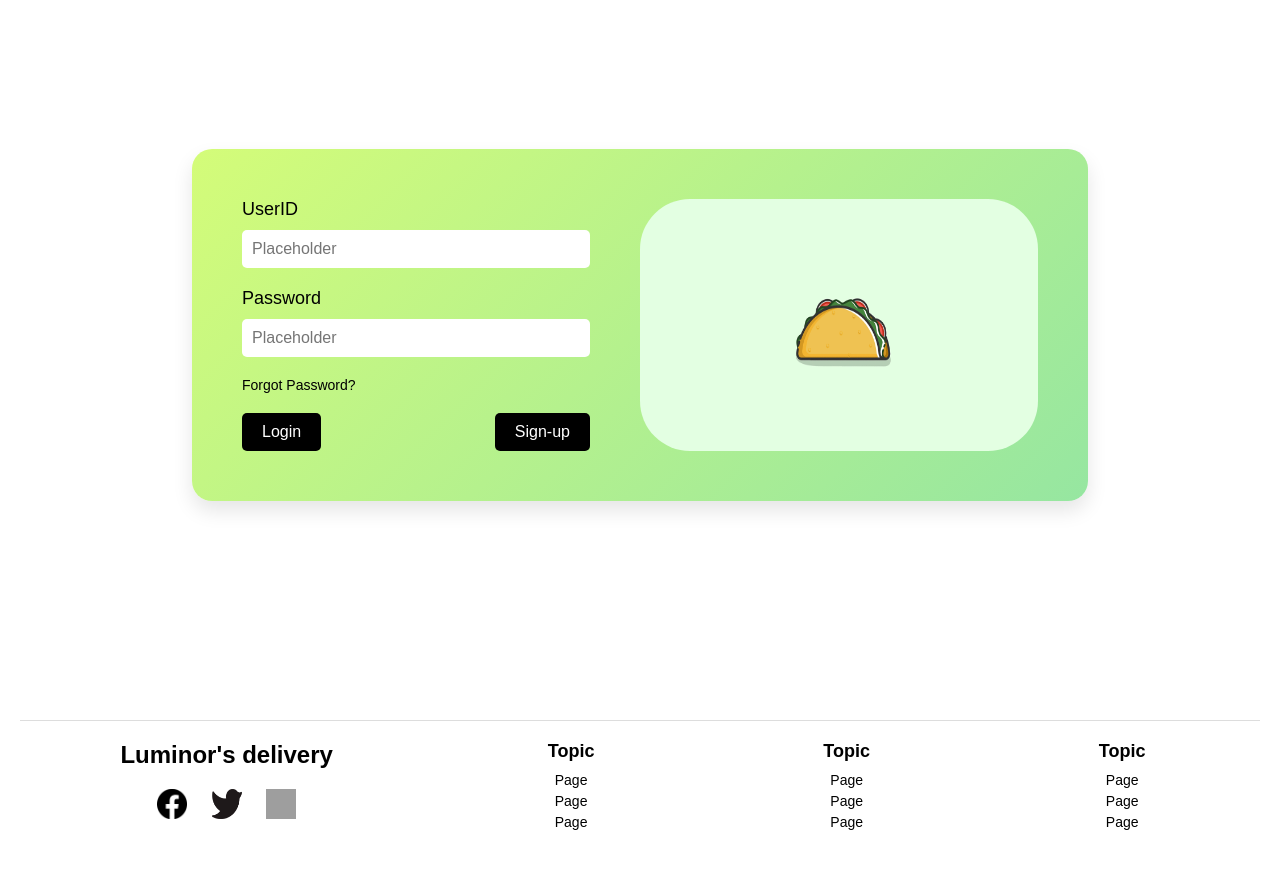
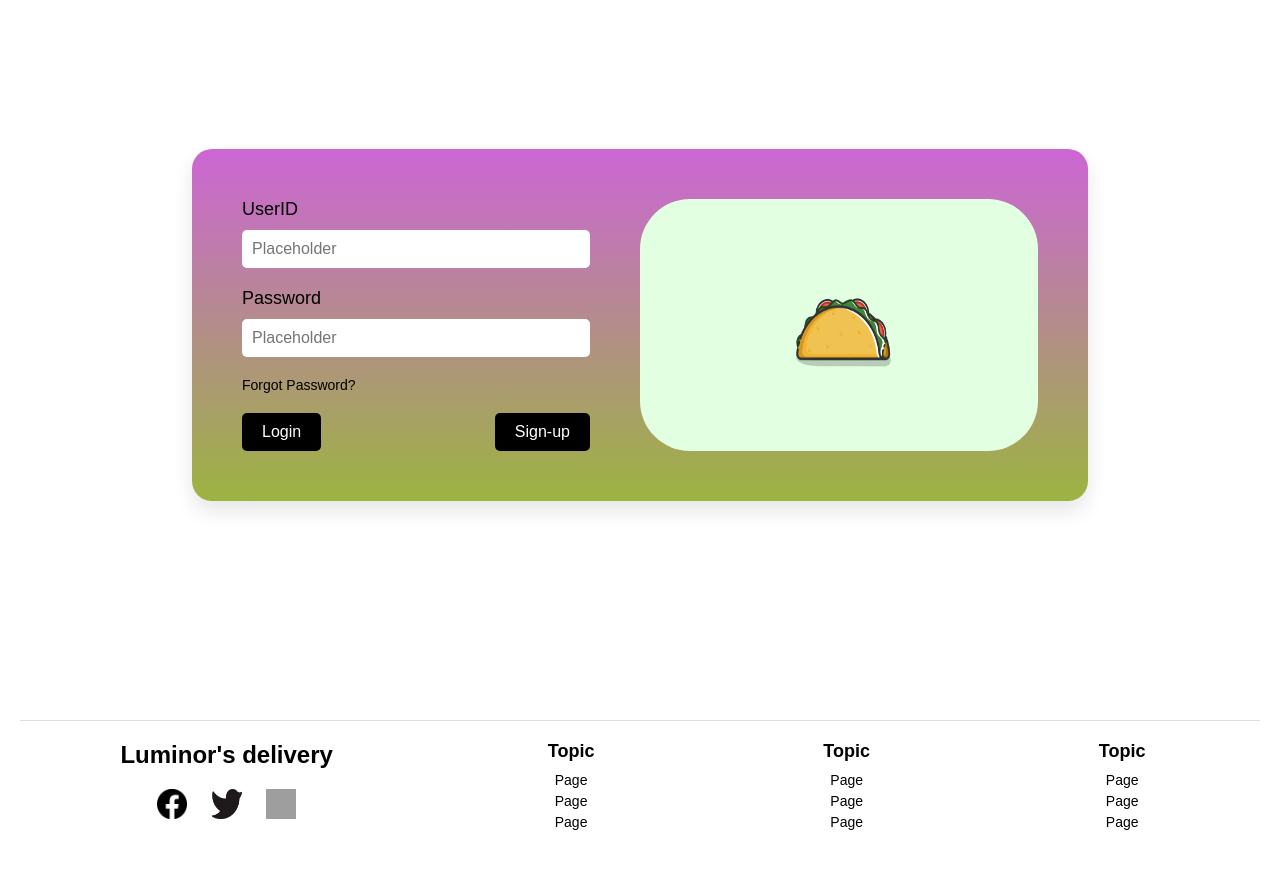
Before and after one commit to varundankhara0/Food-Delivery-System, a PHP site: page /Food-Delivery-System/login.php in a window 1280 px wide. Shown: the part 88-973 px from the top of the page. Run offline with PHP 8.4, Linux system fonts and the light colour scheme; grey boxes are pictures that could not be loaded.

Commit message:
Update loginstyle.css
changed the color of login page

```diff
--- a/Food Delivery System/css/loginstyle.css
+++ b/Food Delivery System/css/loginstyle.css
@@ -38,6 +38,7 @@ nav {
     font-size: 16px;
 }
 
+
 .nav-links li .login-btn {
     background-color: #000000;
     color: #FFFFFF;
@@ -61,7 +62,7 @@ main {
     position: absolute;
     width: 70%;
     display: flex;
-    background: linear-gradient(135deg, #d4fc79 0%, #96e6a1 100%);
+    background: linear-gradient(180deg, #CC66D5 0%, rgba(136, 164, 26, 0.83) 100%);
     padding: 50px;
     border-radius: 20px;
     box-shadow: 0 10px 20px rgba(0, 0, 0, 0.1);
```
